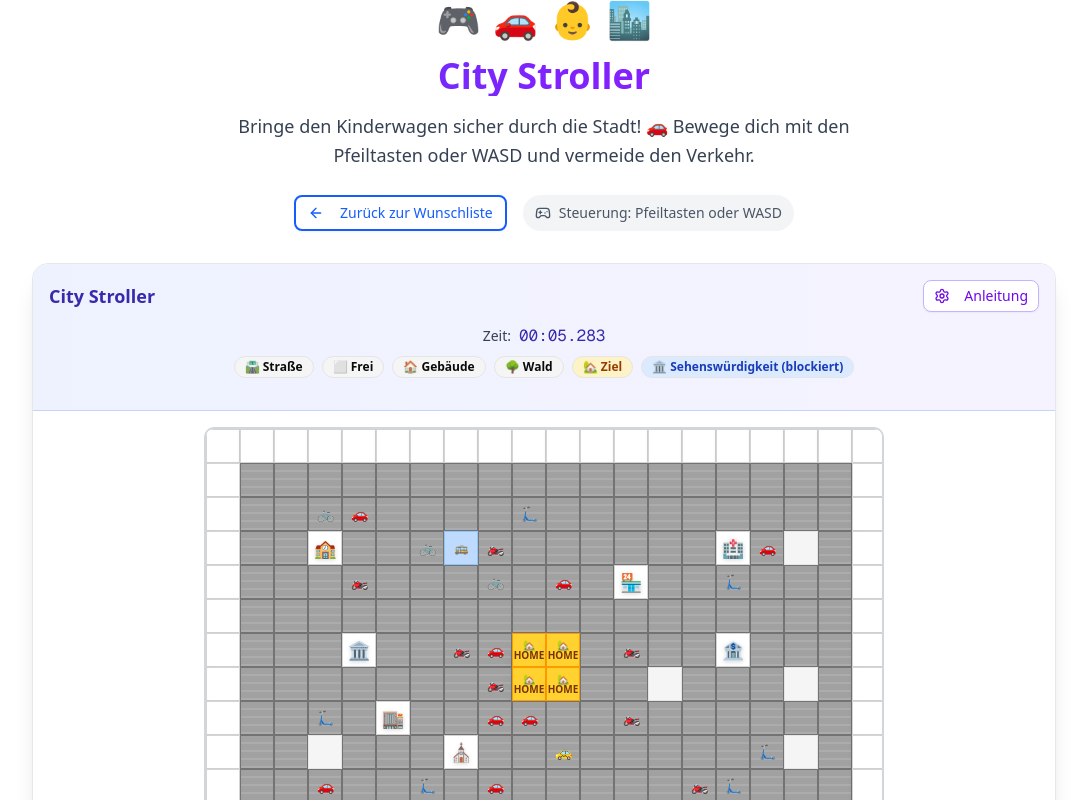
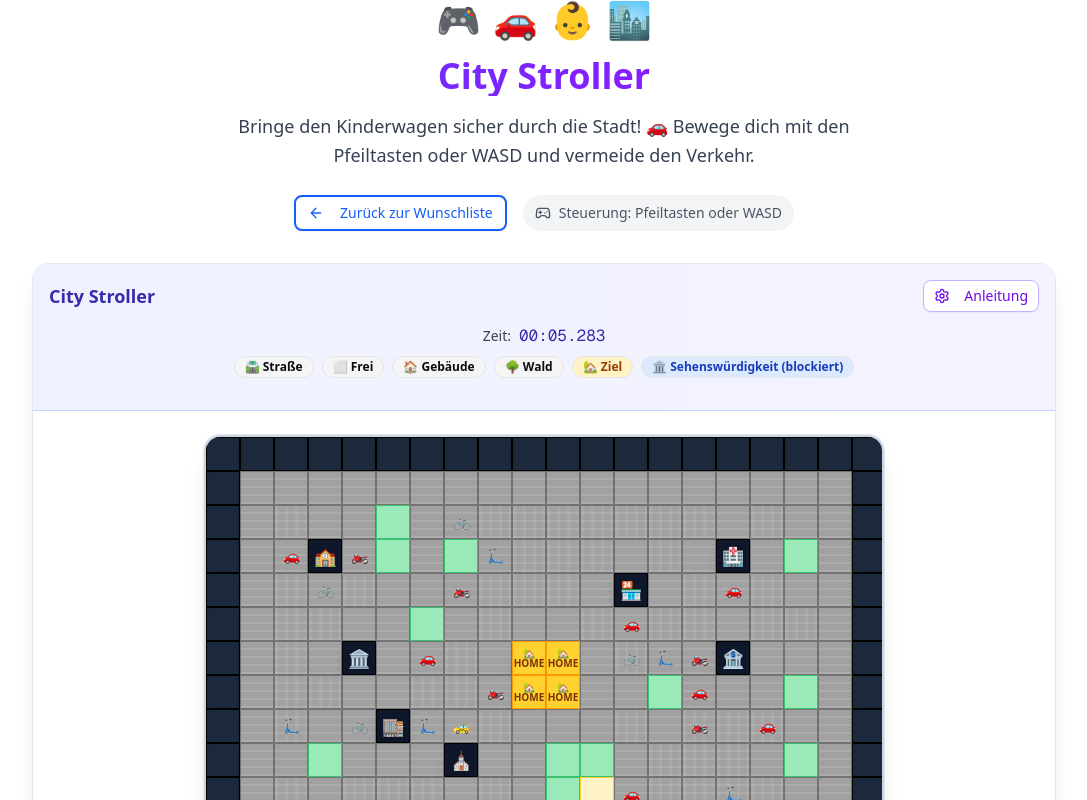
Before and after one commit to gpochs/wunschliste-baby, a Next.js app: page /game in a window 1280 px wide. Shown: the top 800 px of the page, without its empty margins (96-1183 px from the left). Built offline with nearby package versions, Linux system fonts and the light colour scheme.

Commit message:
feat(city-styling): integrate greenspaces, sidewalk frame, city icons; fix vehicles and contrast

```diff
--- /dev/null
+++ b/src/city/config.ts
@@ -0,0 +1,10 @@
+export const CITY_STYLING = {
+  iconDensityPer100Tiles: 7,
+  greenspacePercent: 12,
+  smallParksPer100Tiles: 1.2,
+  bigParksPer100Tiles: 0.5,
+  minIconSpacing: 2,
+  avoidWhiteTiles: true,
+}
+
+export const ENABLE_CITY_STYLING = true
--- /dev/null
+++ b/src/city/icons.tsx
@@ -0,0 +1,35 @@
+export type CityIconId =
+  | 'home' | 'kita' | 'school' | 'hospital' | 'police' | 'firestation'
+  | 'library' | 'museum' | 'bank' | 'post' | 'pharmacy' | 'cafe'
+  | 'restaurant' | 'shop' | 'hotel' | 'cinema'
+
+export type CityIcon = { id: CityIconId; label: string; src?: string; emojiFallback: string }
+
+export const CITY_ICONS: Record<CityIconId, CityIcon> = {
+  home:        { id:'home',        label:'Home',        emojiFallback:'🏠' },
+  kita:        { id:'kita',        label:'KiTa',        emojiFallback:'🧒' },
+  school:      { id:'school',      label:'Schule',      emojiFallback:'🏫' },
+  hospital:    { id:'hospital',    label:'Spital',      emojiFallback:'🏥' },
+  police:      { id:'police',      label:'Polizei',     emojiFallback:'🚓' },
+  firestation: { id:'firestation', label:'Feuerwehr',   emojiFallback:'🚒' },
+  library:     { id:'library',     label:'Bibliothek',  emojiFallback:'📚' },
+  museum:      { id:'museum',      label:'Museum',      emojiFallback:'🖼️' },
+  bank:        { id:'bank',        label:'Bank',        emojiFallback:'🏦' },
+  post:        { id:'post',        label:'Post',        emojiFallback:'📫' },
+  pharmacy:    { id:'pharmacy',    label:'Apotheke',    emojiFallback:'💊' },
+  cafe:        { id:'cafe',        label:'Café',        emojiFallback:'☕' },
+  restaurant:  { id:'restaurant',  label:'Restaurant',  emojiFallback:'🍽️' },
+  shop:        { id:'shop',        label:'Laden',       emojiFallback:'🏪' },
+  hotel:       { id:'hotel',       label:'Hotel',       emojiFallback:'🏨' },
+  cinema:      { id:'cinema',      label:'Kino',        emojiFallback:'🎞️' },
+}
+
+export function CityIcon({ id, className }: { id: CityIconId; className?: string }){
+  const icon = CITY_ICONS[id]
+  const sizeClass = className ?? 'text-[14px] md:text-[18px]'
+  return (
+    <span className={`${sizeClass}`} aria-label={icon.label} role="img">
+      {icon.emojiFallback}
+    </span>
+  )
+}
--- a/src/components/game/CityStroller2.tsx
+++ b/src/components/game/CityStroller2.tsx
@@ -12,6 +12,7 @@ import {
   RotateCcw,
   Settings
 } from 'lucide-react'
+import { ENABLE_CITY_STYLING, CITY_STYLING } from '@/city/config'
 
 enum TileType {
   EMPTY = 'EMPTY',
@@ -19,7 +20,10 @@ enum TileType {
   WALL = 'WALL',
   TREE = 'TREE',
   GOAL = 'GOAL',
-  DECOR = 'DECOR'
+  DECOR = 'DECOR',
+  GRASS = 'GRASS',
+  FLOWERBED = 'FLOWERBED',
+  PARK_PATH = 'PARK_PATH'
 }
 
 interface GridPoint { x: number; y: number }
@@ -73,6 +77,9 @@ export default function CityStroller2() {
       m[i][0] = TileType.WALL
       m[i][GRID_SIZE - 1] = TileType.WALL
     }
+
+    const inBounds = (x:number,y:number)=> x>=0 && y>=0 && x<GRID_SIZE && y<GRID_SIZE
+    const randInt=(min:number,max:number)=> Math.floor(Math.random()*(max-min+1))+min
 
     // Enges orthogonales Straßennetz
     const rows = [2,4,6,8,10,12,14,16]
@@ -199,6 +206,63 @@ export default function CityStroller2() {
     })
     decorIconByKeyRef.current = decorMap
 
+    // Parks und Grünflächen
+    if (ENABLE_CITY_STYLING) {
+      const total = GRID_SIZE*GRID_SIZE
+      const targetGreens = Math.floor((CITY_STYLING.greenspacePercent/100) * total)
+      const smallParks = Math.max(0, Math.round((CITY_STYLING.smallParksPer100Tiles/100)*total))
+      const bigParks = Math.max(0, Math.round((CITY_STYLING.bigParksPer100Tiles/100)*total))
+
+      const placeGrass=(x:number,y:number)=>{
+        if (!inBounds(x,y)) return
+        if ([TileType.ROAD, TileType.GOAL, TileType.WALL].includes(m[y][x])) return
+        m[y][x] = TileType.GRASS
+      }
+      const placeFlower=(x:number,y:number)=>{
+        if (!inBounds(x,y)) return
+        if ([TileType.ROAD, TileType.GOAL, TileType.WALL].includes(m[y][x])) return
+        m[y][x] = TileType.FLOWERBED
+      }
+
+      // small parks (2x2)
+      for (let i=0;i<smallParks;i++){
+        const x = randInt(2, GRID_SIZE-4)
+        const y = randInt(2, GRID_SIZE-4)
+        const coords=[{x,y},{x:x+1,y},{x,y:y+1},{x:x+1,y:y+1}]
+        if (coords.every(p=>![TileType.GOAL,TileType.WALL].includes(m[p.y][p.x]))){
+          coords.forEach(p=>{ m[p.y][p.x]=TileType.GRASS })
+          // simple path cross
+          if (inBounds(x,y+1)) m[y+1][x]=TileType.PARK_PATH
+          if (inBounds(x+1,y)) m[y][x+1]=TileType.PARK_PATH
+        }
+      }
+
+      // big parks (3x3)
+      for (let i=0;i<bigParks;i++){
+        const x = randInt(2, GRID_SIZE-5)
+        const y = randInt(2, GRID_SIZE-5)
+        const coords: GridPoint[]=[]
+        for(let yy=y; yy<y+3; yy++) for(let xx=x; xx<x+3; xx++) coords.push({x:xx,y:yy})
+        if (coords.every(p=>![TileType.GOAL,TileType.WALL].includes(m[p.y][p.x]))){
+          coords.forEach(p=>{ m[p.y][p.x]=TileType.GRASS })
+          // ring path
+          for(let xx=x; xx<x+3; xx++){ m[y+1][xx]=TileType.PARK_PATH }
+          for(let yy=y; yy<y+3; yy++){ m[yy][x+1]=TileType.PARK_PATH }
+        }
+      }
+
+      // scatter singles
+      let greensPlaced = 0
+      while (greensPlaced < targetGreens){
+        const x = randInt(1, GRID_SIZE-2)
+        const y = randInt(1, GRID_SIZE-2)
+        if (![TileType.ROAD,TileType.GOAL,TileType.WALL].includes(m[y][x])){
+          if (Math.random()<0.2) placeFlower(x,y); else placeGrass(x,y)
+          greensPlaced++
+        }
+      }
+    }
+
     // Straßenringe um Points of Interest (POIs und Deko) anlegen, damit Fahrzeuge rundherum fahren können
     const carveRoadAround = (cx:number, cy:number) => {
       const neighbors: GridPoint[] = [
@@ -220,6 +284,13 @@ export default function CityStroller2() {
       const [sx,sy] = key.split(',').map(Number)
       carveRoadAround(sx, sy)
     })
+
+    // Alle verbleibenden leeren Tiles in GRASS verwandeln, um weiße Lücken zu vermeiden
+    for (let y=0;y<GRID_SIZE;y++){
+      for (let x=0;x<GRID_SIZE;x++){
+        if (m[y][x]===TileType.EMPTY) m[y][x]=TileType.GRASS
+      }
+    }
 
     // Zusätzliche Hindernisse nahe am Rand (ohne die Perimeterstraße zu blockieren)
     const edgeBand: GridPoint[] = [
@@ -428,14 +499,18 @@ export default function CityStroller2() {
 
     let cls=''
     let content: React.ReactNode=null
+    const isEdge = x===0 || x===GRID_SIZE-1 || y===0 || y===GRID_SIZE-1
     if (t===TileType.ROAD){
       cls='bg-neutral-400 border border-neutral-500'
     } else if (t===TileType.WALL){
-      cls='bg-white border border-neutral-300 shadow-sm'
+      // deutlich abheben (blockierend)
+      cls = isEdge
+        ? 'bg-slate-800 border border-black shadow-inner'
+        : 'bg-slate-900 text-white border border-black shadow-lg'
       {
         const poi = poiIconByKeyRef.current[`${x},${y}`]
         content = poi ? (
-          <span className="text-[14px] md:text-[18px] leading-none text-gray-800 drop-shadow-sm select-none font-semibold">
+          <span className="text-[14px] md:text-[18px] leading-none text-white drop-shadow-sm select-none font-semibold">
             {poi}
           </span>
         ) : null
@@ -443,6 +518,13 @@ export default function CityStroller2() {
     } else if (t===TileType.TREE){
       cls='bg-green-700 border border-green-800'
       content='🌳'
+    } else if (t===TileType.GRASS){
+      cls='bg-green-500/40 border border-green-600/60'
+    } else if (t===TileType.FLOWERBED){
+      cls='bg-green-600/50 border border-green-700'
+      content='🌼'
+    } else if (t===TileType.PARK_PATH){
+      cls='bg-amber-100 border border-amber-300'
     } else if (t===TileType.GOAL){
       cls='bg-amber-300 border border-amber-500 shadow-lg'
       content=(
@@ -452,10 +534,59 @@ export default function CityStroller2() {
         </div>
       )
     } else if (t===TileType.DECOR){
-      cls='bg-blue-200 border border-blue-300'
+      // deutlich blockierend unterscheiden
+      cls='bg-blue-600/70 border border-blue-900 text-white'
       content=decorIconByKeyRef.current[`${x},${y}`] ?? '🚦'
     } else {
       cls='bg-neutral-100 border border-neutral-200'
+    }
+
+    // Kreuzungsmarkierung dezent
+    if (t===TileType.ROAD){
+      const up = (city[y-1]?.[x] as TileType) === TileType.ROAD
+      const down = (city[y+1]?.[x] as TileType) === TileType.ROAD
+      const left = (city[y]?.[x-1] as TileType) === TileType.ROAD
+      const right = (city[y]?.[x+1] as TileType) === TileType.ROAD
+      const isIntersection = up && down && left && right
+      const bg = isIntersection
+        ? 'repeating-linear-gradient(0deg, rgba(255,255,255,0.12) 0, rgba(255,255,255,0.12) 2px, transparent 2px, transparent 8px), repeating-linear-gradient(90deg, rgba(255,255,255,0.08) 0, rgba(255,255,255,0.08) 3px, transparent 3px, transparent 10px)'
+        : 'repeating-linear-gradient(0deg, rgba(255,255,255,0.12) 0, rgba(255,255,255,0.12) 2px, transparent 2px, transparent 8px)'
+      return (
+        <div key={`${x}-${y}`}
+          className={`${cls} flex items-center justify-center text-xs ${isStroller?'ring-4 ring-blue-500 ring-opacity-75':''}`}
+          style={{
+            width: tileSize, height: tileSize, minWidth: tileSize, minHeight: tileSize,
+            backgroundImage: bg,
+            backgroundSize: '2px 100%, 100% 100%',
+            backgroundPosition: 'center',
+            backgroundRepeat: 'repeat-x, repeat',
+          }}
+          aria-label={`Tile ${x},${y}`}
+        >
+          {isStroller ? (
+            <svg aria-label="Kinderwagen" viewBox="0 0 24 24" width={Math.round(tileSize*0.8)} height={Math.round(tileSize*0.8)}>
+              <circle cx="7" cy="19" r="2" fill="#1e3a8a" />
+              <circle cx="17" cy="19" r="2" fill="#1e3a8a" />
+              <rect x="6" y="11" width="10" height="4" rx="2" fill="#3b82f6" />
+              <path d="M6 11 Q10 3 18 8" fill="#60a5fa" />
+            </svg>
+          ) : vHere ? (
+            (()=>{
+              const v = vehiclesRef.current.find(v=>{ const p=v.path[Math.floor(v.t)]; return p&&p.x===x&&p.y===y })
+              const icon = v?.type==='truck' ? '🚚'
+                : v?.type==='ambulance' ? '🚑'
+                : v?.type==='bus' ? '🚌'
+                : v?.type==='taxi' ? '🚕'
+                : v?.type==='police' ? '🚓'
+                : v?.type==='moto' ? '🏍️'
+                : v?.type==='scooter' ? '🛴'
+                : v?.type==='bike' ? '🚲'
+                : '🚗'
+              return <div className="text-sm" aria-label="Fahrzeug">{icon}</div>
+            })()
+          ) : content}
+        </div>
+      )
     }
 
     return (
@@ -463,10 +594,7 @@ export default function CityStroller2() {
         className={`${cls} flex items-center justify-center text-xs ${isStroller?'ring-4 ring-blue-500 ring-opacity-75':''}`}
         style={{
           width: tileSize, height: tileSize, minWidth: tileSize, minHeight: tileSize,
-          backgroundImage: t===TileType.ROAD ? 'repeating-linear-gradient(0deg, rgba(255,255,255,0.12) 0, rgba(255,255,255,0.12) 2px, transparent 2px, transparent 8px)' : undefined,
-          backgroundSize: t===TileType.ROAD ? '2px 100%' : undefined,
-          backgroundPosition: t===TileType.ROAD ? 'center' : undefined,
-          backgroundRepeat: t===TileType.ROAD ? 'repeat-x' : undefined,
+          // non-road tiles: no road texture
         }}
         aria-label={`Tile ${x},${y}`}
       >
@@ -509,7 +637,7 @@ export default function CityStroller2() {
 
   const canSave = playerName.trim().length>0
   return (
-    <div className="relative pb-28 sm:pb-0">
+    <div className="relative pb-28 sm:pb-0 bg-slate-50">
       <div className="bg-gradient-to-r from-indigo-50 to-violet-50 p-4 border-b border-indigo-200">
         <div className="flex items-center justify-between mb-3">
           <h3 className="text-lg font-semibold text-indigo-800">City Stroller</h3>
@@ -529,8 +657,8 @@ export default function CityStroller2() {
         {renderLegend()}
       </div>
 
-      <div className="relative bg-white p-4" onTouchStart={onTouchStart} onTouchEnd={onTouchEnd}>
-        <div className="grid gap-0 mx-auto border-2 border-gray-300 rounded-lg overflow-hidden"
+      <div className="relative bg-white p-6" onTouchStart={onTouchStart} onTouchEnd={onTouchEnd}>
+        <div className="grid gap-0 mx-auto border-2 border-slate-300 rounded-2xl overflow-hidden shadow-xl ring-1 ring-slate-200"
           style={{
             gridTemplateColumns:`repeat(${GRID_SIZE}, ${tileSize}px)`,
             gridTemplateRows:`repeat(${GRID_SIZE}, ${tileSize}px)`,
```
Also changed, not shown: 1 other file (tests, documents, lock files or other folders).
